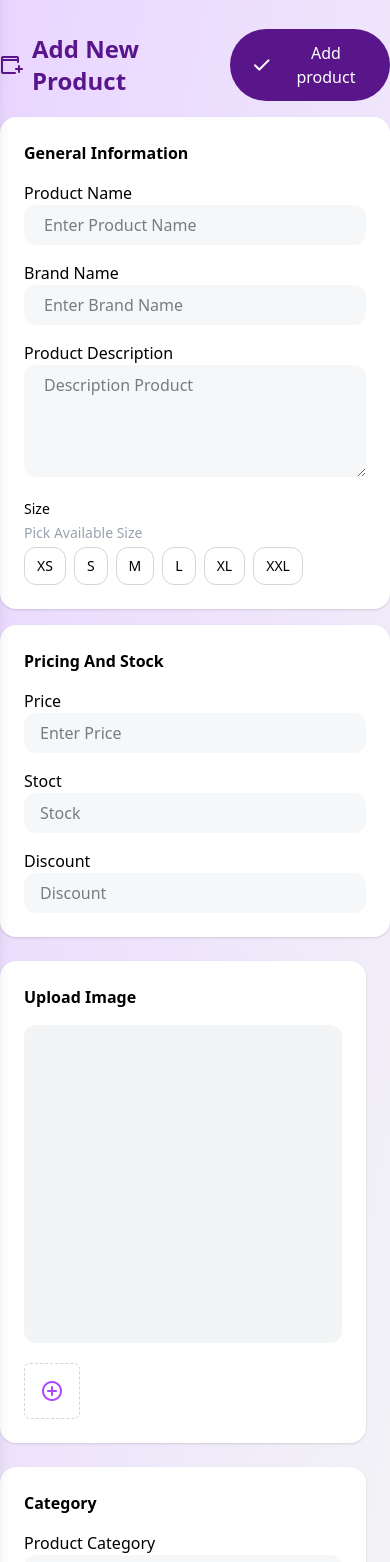
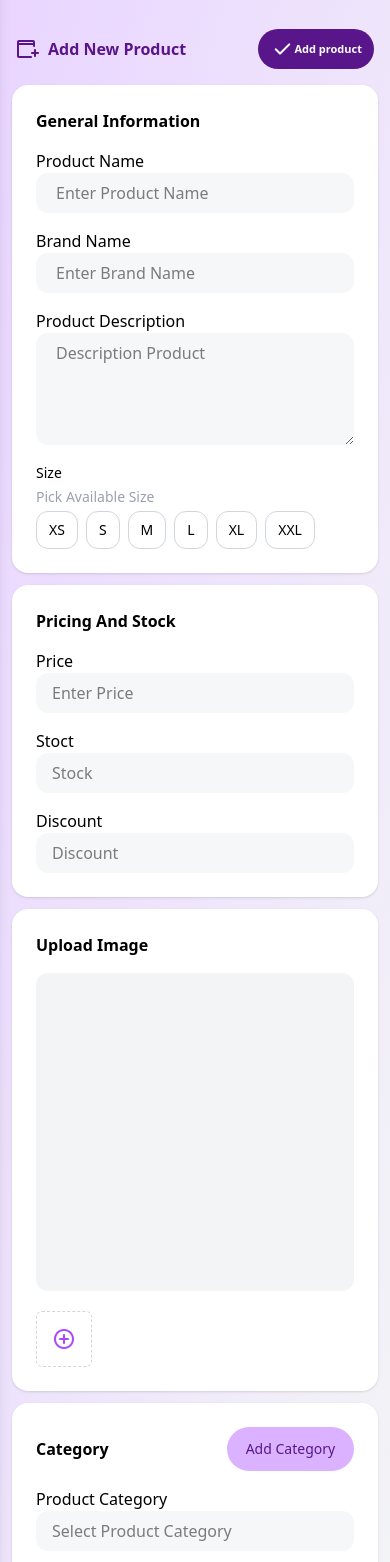
Before and after one commit to wisdommichaels/WizKicks, a React (Vite) app in the folder Client/: page /seller/dashboard/add-product in a window 390 px wide. Shown: the part 66-1628 px from the top of the page. Built offline with nearby package versions, Linux system fonts and the light colour scheme.

Commit message:
code optimized

```diff
--- a/Client/src/index.css
+++ b/Client/src/index.css
@@ -7,3 +7,11 @@
     scrollbar-width: none; /* Hide scrollbar for Firefox */
     -ms-overflow-style: none; /* Hide scrollbar for IE/Edge */
   }
+
+  .scrollbar-hide::-webkit-scrollbar {
+    display: none;
+  }
+  .scrollbar-hide {
+    -ms-overflow-style: none;  /* IE and Edge */
+    scrollbar-width: none;     /* Firefox */
+  }
--- a/Client/src/views/seller/AddProduct.jsx
+++ b/Client/src/views/seller/AddProduct.jsx
@@ -37,11 +37,19 @@ const AddProduct = () => {
     const [catShow, setCatShow] = useState(false);
     const [searchValue, setSearchValue] = useState("");
     const [category, setCategory] = useState("");
-    const [allCategory, setAllCategory] = useState([]);
+    const [allCategory, setAllCategory] = useState(categorys);
 
     const categorySearch = (e) => {
       const value = e.target.value;
-      searchValue(value);
+      setSearchValue(value);
+      if (value) {
+        let srcValue = allCategory.filter(cat => cat.name.toLowerCase().indexOf(value.toLowerCase()) > -1)
+        setAllCategory(srcValue);
+
+      } else {
+        setAllCategory(categorys);
+
+      }
     }
 
     const [state, setState] = useState({
@@ -84,21 +92,21 @@ const AddProduct = () => {
 
     return (
       <div className="lg:pl-4 lg:pr-7 pb-4">
-        <div className=" flex justify-between items-center mb-4">
+        <div className=" flex justify-between px-4 lg:p-0 items-center mb-4">
             <div className="flex gap-2 text-purple-900 justify-center items-center">
             <span className="material-symbols-rounded">add_ad</span>
-            <h2 className="text-2xl font-bold">Add New Product</h2>
+            <h2 className="lg:text-2xl font-bold">Add New Product</h2>
             </div>
-            <button className=" flex justify-center items-center gap-2 bg-purple-900 text-white py-3 px-5 rounded-full hover:bg-purple-800 transition-all duration-200">
-                <span className="material-symbols-rounded ">check</span>
-            <p>
+            <button className=" flex justify-center items-center lg:gap-2 bg-purple-900 text-white lg:py-3 py-2 lg:px-5 px-3 rounded-full hover:bg-purple-800 transition-all duration-200">
+                <span className="material-symbols-rounded">check</span>
+            <p className="lg:text-md text-[11px] font-semibold">
                 Add product
             </p>
             </button>
         </div>
-        <div className="grid grid-cols-1 lg:grid-cols-3 gap-6">
+        <div className="lg:grid flex-col lg:grid-cols-3 lg:gap-6 gap-3 px-3 lg:p-0">
           {/* General Info */}
-          <div className="col-span-2 space-y-4">
+          <div className="col-span-2 space-y-3 lg:space-y-4">
             <div className="bg-white p-6 rounded-2xl shadow-sm">
               <h3 className="font-semibold mb-4">General Information</h3>
               <label htmlFor="product">Product Name</label>
@@ -109,7 +117,7 @@ const AddProduct = () => {
                 name="name"
                 id="name"
                 placeholder="Enter Product Name"
-                className="w-full py-2 px-5 rounded-xl bg-[#f5f7f9] mb-4"
+                className="w-full py-2 px-5 rounded-xl bg-[#f5f7f9] focus:outline-none mb-4"
               />
               <label htmlFor="brand">Brand Name</label>
               <input
@@ -119,21 +127,22 @@ const AddProduct = () => {
                 onChange={handleInpute}
                 value={state.brand}
                 placeholder="Enter Brand Name"
-                className="w-full py-2 px-5 rounded-xl bg-[#f5f7f9] mb-4"
+                className="w-full py-2 px-5 focus:outline-none rounded-xl bg-[#f5f7f9] mb-4"
               />
               <label htmlFor="description">Product Description</label>
               <textarea
                 rows="4"
+                cols="10"
                 name="description"
                 id="description"
                 onChange={handleInpute}
                 value={state.description}
                 placeholder="Description Product"
-                className="w-full py-2 px-5 rounded-xl focus:outline-none bg-[#f5f7f9]"
+                className="w-full scrollbar-hide py-2 px-5 rounded-xl focus:outline-none focus:outline-nonefocus:outline-none bg-[#f5f7f9]"
               ></textarea>
 
               {/* Sizes */}
-              <div className="mt-4">
+              <div className="mt-3">
                 <h2 className="block text-sm font-medium mb-1">Size</h2>
                 <label className="block text-sm mb-1 text-gray-400">Pick Available Size</label>
                 <div className="flex flex-wrap gap-2">
@@ -188,7 +197,7 @@ const AddProduct = () => {
                 <div className="flex flex-col ">
                 <label htmlFor="text">Price</label>
                 <input
-                  type="text"
+                  type="number"
                   name="price"
                   id="price"
                   onChange={handleInpute}
@@ -212,7 +221,7 @@ const AddProduct = () => {
                 <div  className="flex flex-col">
                  <label htmlFor="text">Discount</label>
                 <input
-                  type="text"
+                  type="number"
                   name="discount"
                   id="discount"
                   onChange={handleInpute}
@@ -232,7 +241,7 @@ const AddProduct = () => {
           </div>
 
           {/* Right Column */}
-          <div className="space-y-6">
+          <div className="lg:space-y-6 space-y-3 mt-3 lg:mt-0">
             {/* Upload Img */}
             <div className="bg-white p-6 rounded-2xl shadow-sm">
               <h3 className="font-semibold mb-4">Upload Image</h3>
@@ -278,23 +287,44 @@ const AddProduct = () => {
 
             {/* Category */}
             <div className="bg-white p-6 rounded-2xl shadow-sm relative">
-              <h3 className="font-semibold mb-4">Category</h3>
-              <label htmlFor="text">Product Category</label>
+  <div className="flex justify-between items-center mb-4">
+    <h3 className="font-semibold">Category</h3>
+    <button className="lg:w-[50%] w-[40%] bg-purple-300 hover:bg-purple-400 text-purple-900 text-sm lg:text-md font-medium py-3 rounded-full">
+      Add Category
+    </button>
+  </div>
+
+  <label htmlFor="category">Product Category</label>
   <input
-              readOnly onClick={()=> setCatShow(!catShow)}
+    readOnly
+    onClick={() => setCatShow(!catShow)}
     type="text"
     id="category"
     onChange={handleInpute}
     value={category}
-                placeholder="Add Product Category"
-                className="w-full p-2 px-4 rounded-t-xl focus:outline-none bg-[#f5f7f9]  mb-3"
+    placeholder="Select Product Category"
+    className="w-full p-2 px-4 rounded-xl focus:outline-none bg-[#f5f7f9] mb-3"
   />
-              <div className={`absolute top-[60%] w-[87%] bg-[#f5f7f9] transition-all ${catShow ? `scale-100` : `scale-0`  }`}>
-                <div className="w-full px-4 py-2 fixed">
-                  <input onChange={categorySearch} type="text" className="px-3 py-1 focus:border-indigo-500 outline-none bg-transparent border-slate-700 w-full focus-outline-gray-300 rounded-xl overflow-hidden" placeholder="search category" />
+
+  {/* Dropdown */}
+  <div
+    className={`w-full bg-[#f5f7f9] transition-all rounded-xl ${
+      catShow ? "block" : "hidden"
+    }`}
+  >
+    {/* Search Input */}
+    <div className="w-full px-4 py-2">
+      <input
+        value={searchValue}
+        onChange={categorySearch}
+        type="text"
+        className="px-3 py-2 border border-[#e5e7eb] rounded-xl w-full outline-none focus:ring focus:ring-[#e5e7eb]"
+        placeholder="Search category"
+      />
     </div>
-                <div className="pt-14"></div>
-                <div className="flex justify-start items-start h-[200px] overflow-x-scroll flex-col">
+
+    {/* Scrollable list */}
+    <div className="max-h-48 overflow-y-auto px-4 pb-2 scrollbar-hide">
       {allCategory.map((cat, i) => (
         <span
           key={i}
@@ -304,18 +334,17 @@ const AddProduct = () => {
             setSearchValue("");
             setAllCategory(categorys);
           }}
-                    className="cursor-pointer block px-2 py-1 hover:bg-gray-100 rounded"
+          className={`cursor-pointer block px-2 py-1 hover:bg-gray-200 rounded ${
+            category === cat.name && "bg-gray-200"
+          }`}
         >
           {cat.name}
         </span>
       ))}
-
     </div>
   </div>
-              <button className="w-[50%] bg-purple-300 hover:bg-purple-400 text-purple-900 font-medium py-3 rounded-full">
-                Add Category
-              </button>
 </div>
+
           </div>
         </div>
       </div>
```
Lines whose indentation alone changed are shown as unchanged.
